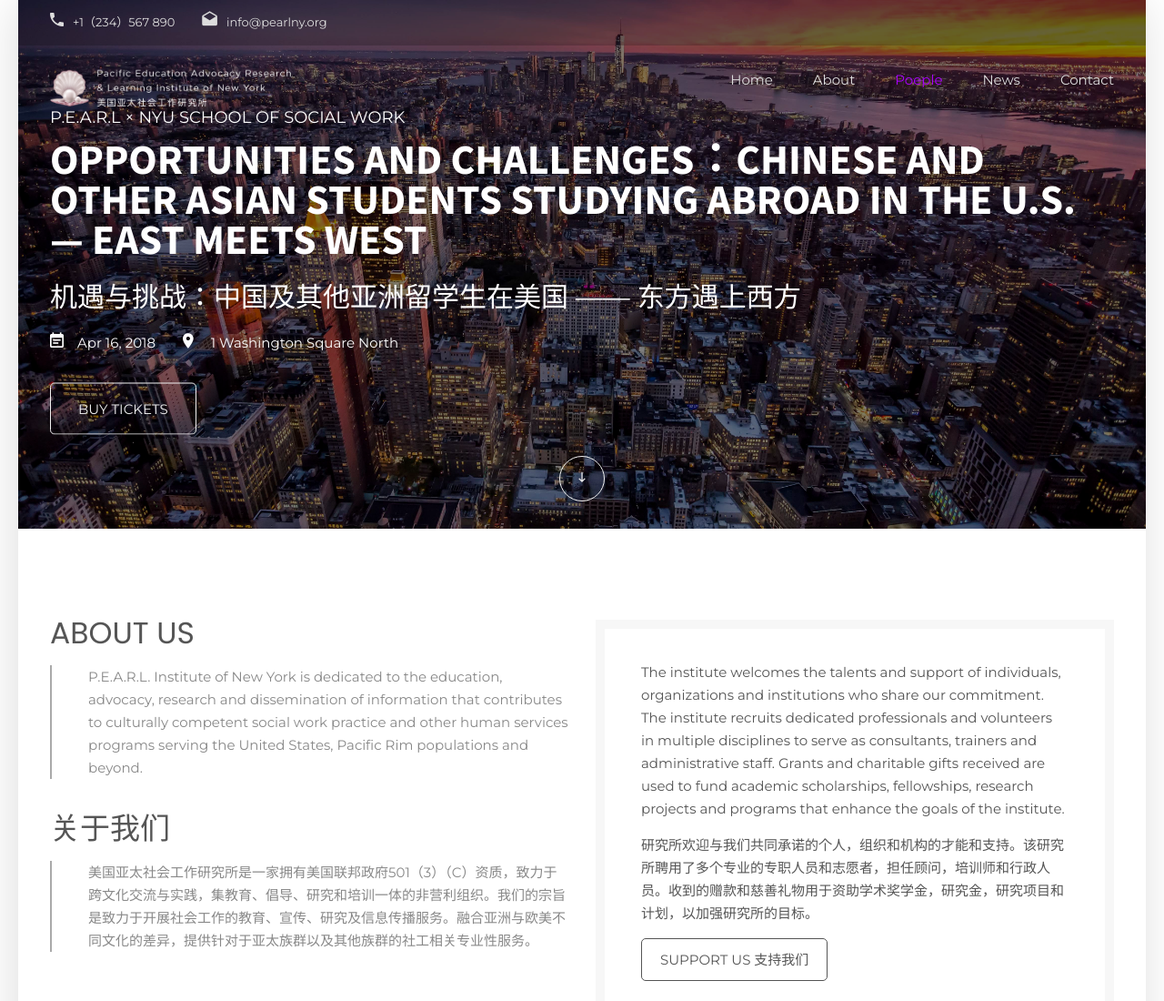
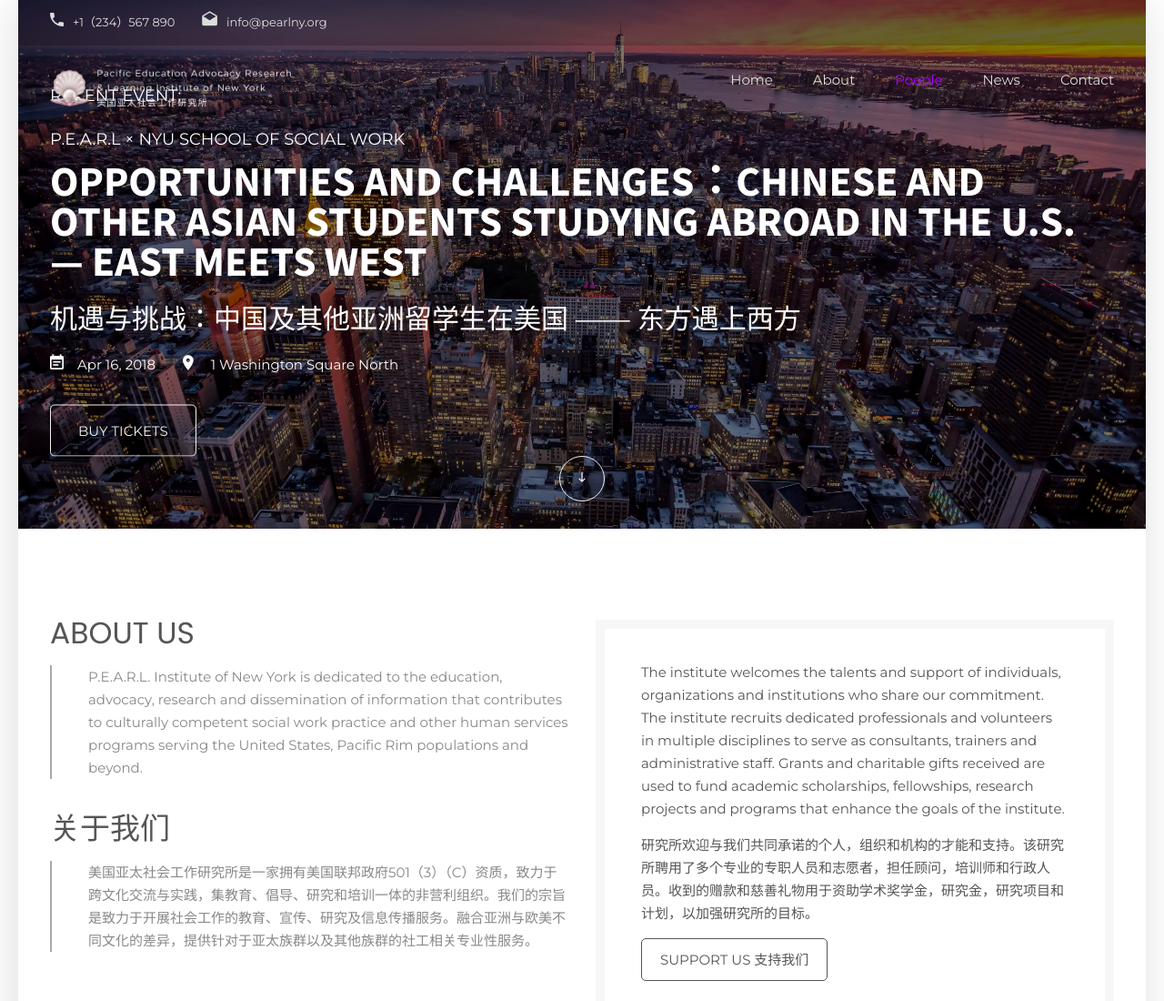
Before and after one commit to pearlinstituteus/pearlinstituteus.github.io, a plain HTML site: page website/index.html in a window 1280 px wide. Shown: the top 1100 px of the page at 91% size. Drawn offline with Linux system fonts and the light colour scheme; some packages are replaced by stand-ins of ours.

Commit message:
20180417

```diff
--- a/website/index.html
+++ b/website/index.html
@@ -136,6 +136,8 @@
                             <div class="slide1-text">
                                 <div class="middle-text slide-def">
                                     <div class="cap-dec wow fadeInDown" data-wow-duration=".9s" data-wow-delay="0.8s">
+                                        <p>Recent Event:</p>
+                                    </div>                                    <div class="cap-dec wow fadeInDown" data-wow-duration=".9s" data-wow-delay="0.8s">
                                         <p>P.E.A.R.L × NYU School of Social Work</p>
                                     </div>
                                     <div class="cap-title wow fadeInDown" data-wow-duration=".9s" data-wow-delay="0.8s">
@@ -148,6 +150,7 @@
                                         <div class="event-location"> <i class="zmdi zmdi-pin"></i> 1 Washington Square North </div>
                                     </div>
                                     <div class="slider-btn wow fadeInUp" data-wow-duration=".9s" data-wow-delay="0.8s"> <a class="btn-def" href="#">Buy Tickets</a> </div>
+
                                 </div>
                             </div>
                         </div>
```
Also changed, not shown: website/img/bg/call-to-bg.jpg, website/img/brand/01.png, 6 other files.
